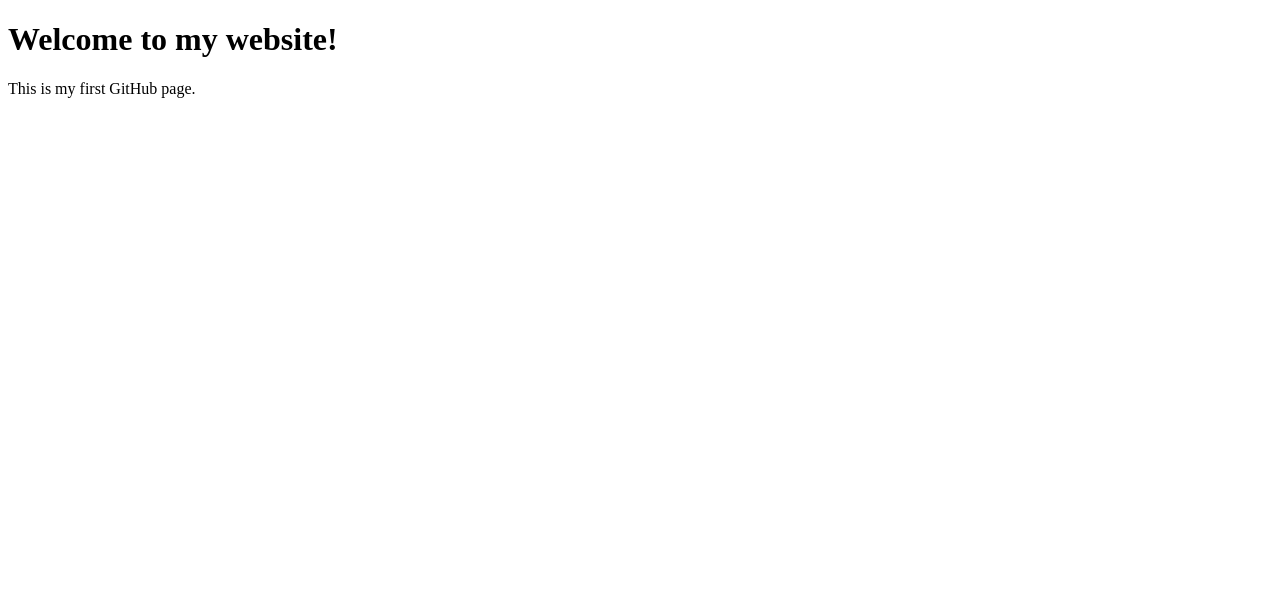
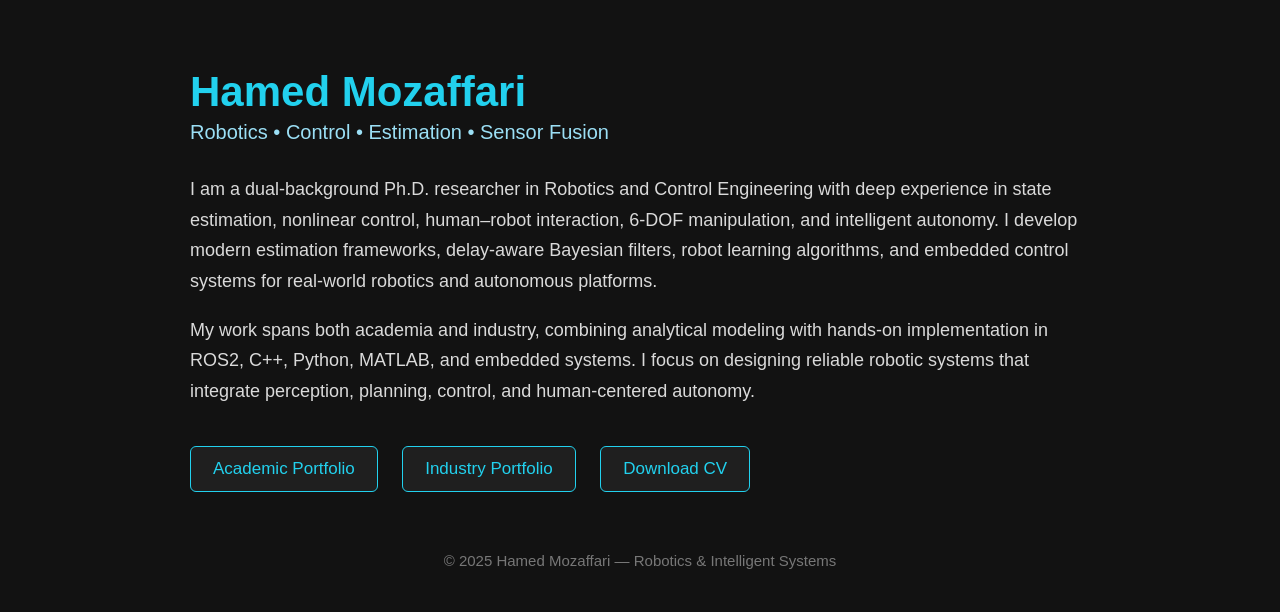
Before and after one commit to hmozaff/hmozaff.github.io, a plain HTML site: page index.html in a window 1280 px wide. Drawn offline with Linux system fonts and the light colour scheme.

Commit message:
update homepage

```diff
--- a/index.html
+++ b/index.html
@@ -1,11 +1,107 @@
 <!DOCTYPE html>
-<html>
+<html lang="en">
+
 <head>
     <meta charset="UTF-8">
-    <title>Hamed Mozaffari</title>
+    <meta name="viewport" content="width=device-width, initial-scale=1.0">
+    <title>Hamed Mozaffari — Robotics & Estimation</title>
+
+    <style>
+        body {
+            margin: 0;
+            padding: 0;
+            background-color: #121212;
+            font-family: Arial, Helvetica, sans-serif;
+            color: #EAEAEA;
+        }
+
+        .container {
+            max-width: 900px;
+            margin: auto;
+            padding: 40px 20px;
+        }
+
+        h1 {
+            font-size: 42px;
+            color: #22D1EE;
+            margin-bottom: 10px;
+        }
+
+        h2 {
+            font-size: 20px;
+            font-weight: 300;
+            color: #9BDFF5;
+            margin-top: -5px;
+            margin-bottom: 30px;
+        }
+
+        p {
+            font-size: 18px;
+            line-height: 1.7;
+            color: #DADADA;
+        }
+
+        .nav {
+            margin-top: 40px;
+        }
+
+        .nav a {
+            display: inline-block;
+            margin-right: 20px;
+            padding: 12px 22px;
+            background-color: #1F1F1F;
+            border: 1px solid #22D1EE;
+            border-radius: 6px;
+            color: #22D1EE;
+            text-decoration: none;
+            font-size: 17px;
+            transition: 0.3s;
+        }
+
+        .nav a:hover {
+            background-color: #22D1EE;
+            color: #121212;
+        }
+
+        footer {
+            margin-top: 60px;
+            text-align: center;
+            font-size: 15px;
+            color: #777;
+        }
+    </style>
 </head>
+
 <body>
-    <h1>Welcome to my website!</h1>
-    <p>This is my first GitHub page.</p>
+
+    <div class="container">
+        <h1>Hamed Mozaffari</h1>
+        <h2>Robotics • Control • Estimation • Sensor Fusion</h2>
+
+        <p>
+            I am a dual-background Ph.D. researcher in Robotics and Control Engineering with deep experience in
+            state estimation, nonlinear control, human–robot interaction, 6-DOF manipulation, and intelligent autonomy.
+            I develop modern estimation frameworks, delay-aware Bayesian filters, robot learning algorithms,
+            and embedded control systems for real-world robotics and autonomous platforms.
+        </p>
+
+        <p>
+            My work spans both academia and industry, combining analytical modeling with hands-on implementation in ROS2,
+            C++, Python, MATLAB, and embedded systems. I focus on designing reliable robotic systems that integrate perception,
+            planning, control, and human-centered autonomy.
+        </p>
+
+        <div class="nav">
+            <a href="academic.html">Academic Portfolio</a>
+            <a href="industry.html">Industry Portfolio</a>
+            <a href="Hamed_Mozaffari_CV.pdf">Download CV</a>
+        </div>
+
+        <footer>
+            © 2025 Hamed Mozaffari — Robotics & Intelligent Systems
+        </footer>
+    </div>
+
 </body>
+
 </html>
```
